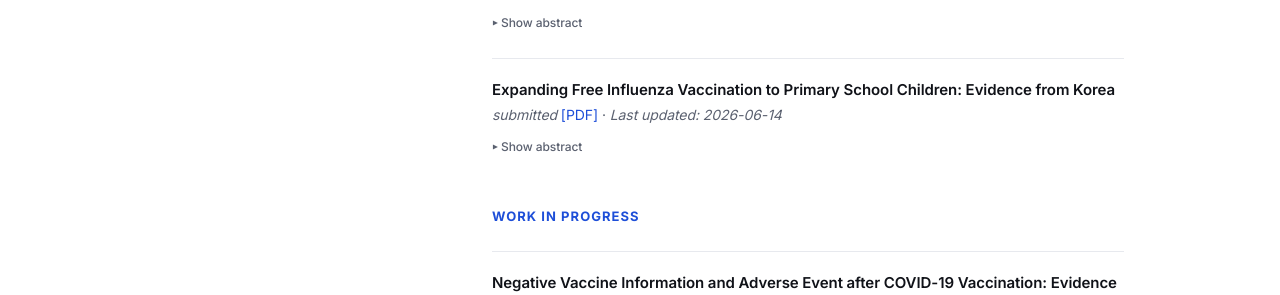
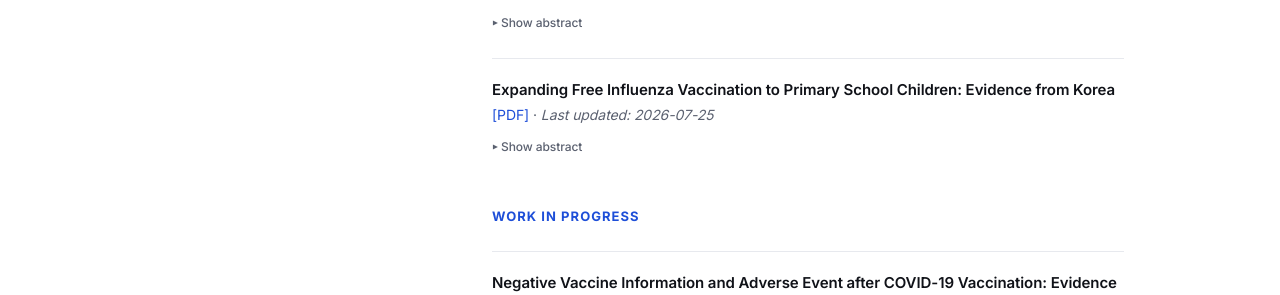
Before and after one commit to inhyuk-hwang/inhyuk-hwang.github.io, a Jekyll site: the page built from research.md, in a window 1280 px wide and 1328 px high. Shown: the part 644-939 px from the top of the window. Built offline with Jekyll 4.4.1, drawn with Linux system fonts in a browser that asks for light colours.

Commit message:
Update papers.yml

```diff
--- a/_data/papers.yml
+++ b/_data/papers.yml
@@ -8,9 +8,9 @@
     This study examines the unintended health consequences of voluntary responses to COVID-19. We focus on general health screening in Korea, using administrative data that link medical claims and screening records. At the national level, screening rates declined markedly in 2020, the first year of the pandemic, relative to counterfactual trends. Complementing this aggregate pattern, individual-level analysis reveals notable heterogeneity: declines were larger among those with higher predicted risk of chronic disease. We then assess the consequences of forgone screening, employing propensity score matching and event study designs. Our estimates show that, had they been screened, individuals who missed screening would have been more likely to initiate care for chronic diseases. The costs of missed screening were especially large among those at higher predicted risk of chronic disease. Such delays in management led to more advanced conditions at the time of care initiation. Our findings show that, even without strict quarantine policies, voluntary responses to infection can undermine preventive care, disproportionately affecting high-benefit groups. This underscores the importance of balancing infection control with the continuity of preventive care during health crises.
 
 - title: "Expanding Free Influenza Vaccination to Primary School Children: Evidence from Korea"
-  status: "submitted"
+  #status: "submitted"
   link_text: "PDF"
   file: /assets/Expanding_Free_Influenza_Vaccination.pdf
-  updated: 2026-06-14
+  updated: 2026-07-25
   abstract: |
     School-aged children play a central role in seasonal influenza transmission, with high attack rates and frequent contacts that amplify community spread. Publicly funded vaccination programs for this age group, however, remain uncommon internationally. This paper evaluates Korea's 2018 expansion of the National Immunization Program, which extended free vaccination to all children ages 5-12. Using nationally representative survey data, I find that difference-in-differences estimates show a sharp and persistent increase in vaccination coverage among newly eligible children. To evaluate the expansion's effect on influenza-related healthcare utilization, I turn to administrative claims data. Because pre-expansion utilization trends differ across the two age groups, I adopt a triple-difference design that exploits variation in vaccine match quality across time, and find a meaningful reduction in influenza-related claims during high-match months. A back-of-the-envelope calculation indicates that direct healthcare-cost savings offset a substantial share of the program's budgetary cost.
```
